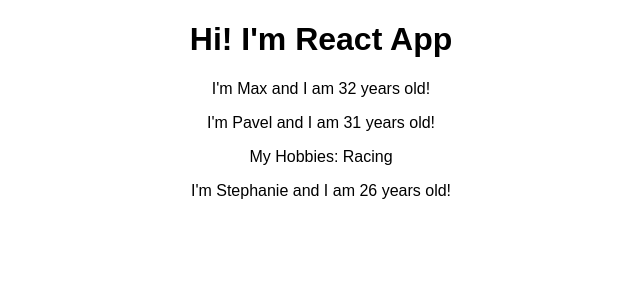
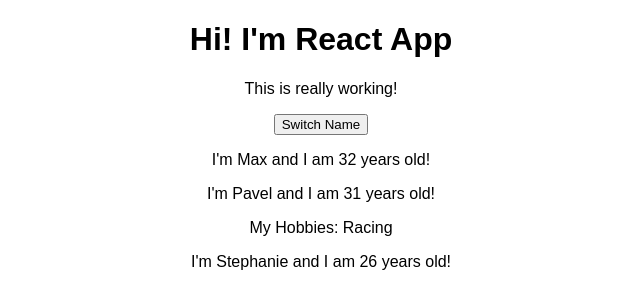
Before and after one commit to AfkZa4aem/react16, a React (Create React App) app in the folder react-complete-guide/: page / in a window 1280 px wide. Shown: the top 308 px of the page, without its empty margins (319-959 px from the left). Built offline with nearby package versions, Linux system fonts and the light colour scheme.

Commit message:
passing method reference between components

```diff
--- a/react-complete-guide/src/App.js
+++ b/react-complete-guide/src/App.js
@@ -3,6 +3,26 @@ import './App.css';
 import Person from './Person/Person';
 
 class App extends Component {
+  state = {
+    persons: [
+      { name: 'Max', age: 32 },
+      { name: 'Pavel', age: 31 },
+      { name: 'Stephanie', age: 26 }
+    ]
+  }
+
+  switchNameHandler = () => {
+    // console.log('was clicked');
+    // DON'T DO THIS: this.state.person[0].name = 'Maximilian'
+    this.setState({
+      persons: [
+        { name: 'Maximilian', age: 32 },
+        { name: 'Pavel', age: 31 },
+        { name: 'Stephanie', age: 27 }
+      ]
+    });
+  }
+
   render() {
     // without JSX
     // return React.createElement('div', {className: 'App'}, React.createElement('h1', null, 'Does this work now?'))
@@ -11,9 +31,18 @@ class App extends Component {
     return (
       <div className="App">
         <h1>Hi! I'm React App</h1>
-        <Person name="Max" age="32"/>
-        <Person name="Pavel" age="31">My Hobbies: Racing</Person>
-        <Person name="Stephanie" age="26"/>
+        <p>This is really working!</p>
+        <button onClick={this.switchNameHandler}>Switch Name</button>
+        <Person
+          name={this.state.persons[0].name}
+          age={this.state.persons[0].age}/>
+        <Person
+          name={this.state.persons[1].name}
+          age={this.state.persons[1].age}
+          click={this.switchNameHandler} >My Hobbies: Racing</Person>
+        <Person
+          name={this.state.persons[2].name}
+          age={this.state.persons[2].age}/>
       </div>
     );
   }
--- a/react-complete-guide/src/Person/Person.js
+++ b/react-complete-guide/src/Person/Person.js
@@ -4,7 +4,7 @@ const person = (props) => {
   return (
     <div>
       {/* Using props */}
-      <p>I'm {props.name} and I am {props.age} years old!</p>
+      <p onClick={props.click}>I'm {props.name} and I am {props.age} years old!</p>
       {/* get access to something between oppening and closing tags */}
       <p>{props.children}</p>
     </div>
```
